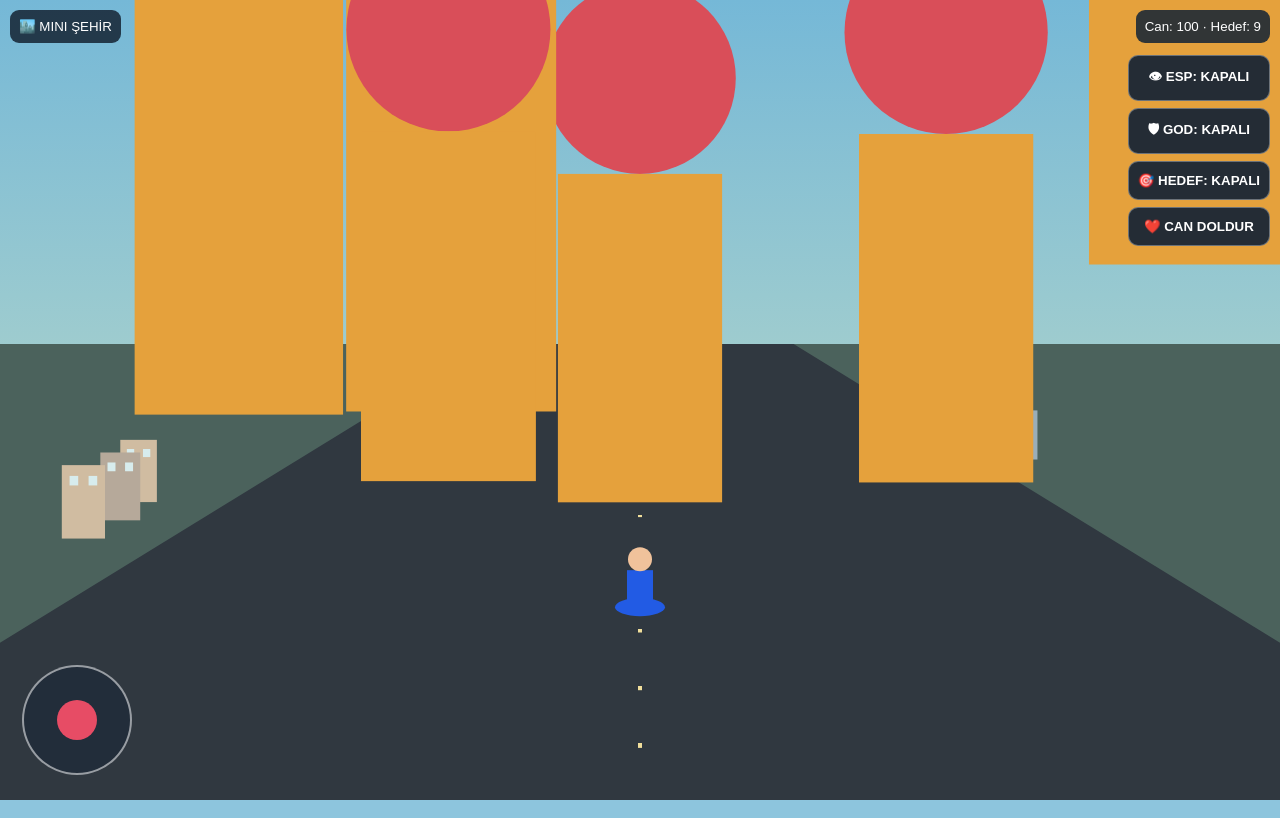
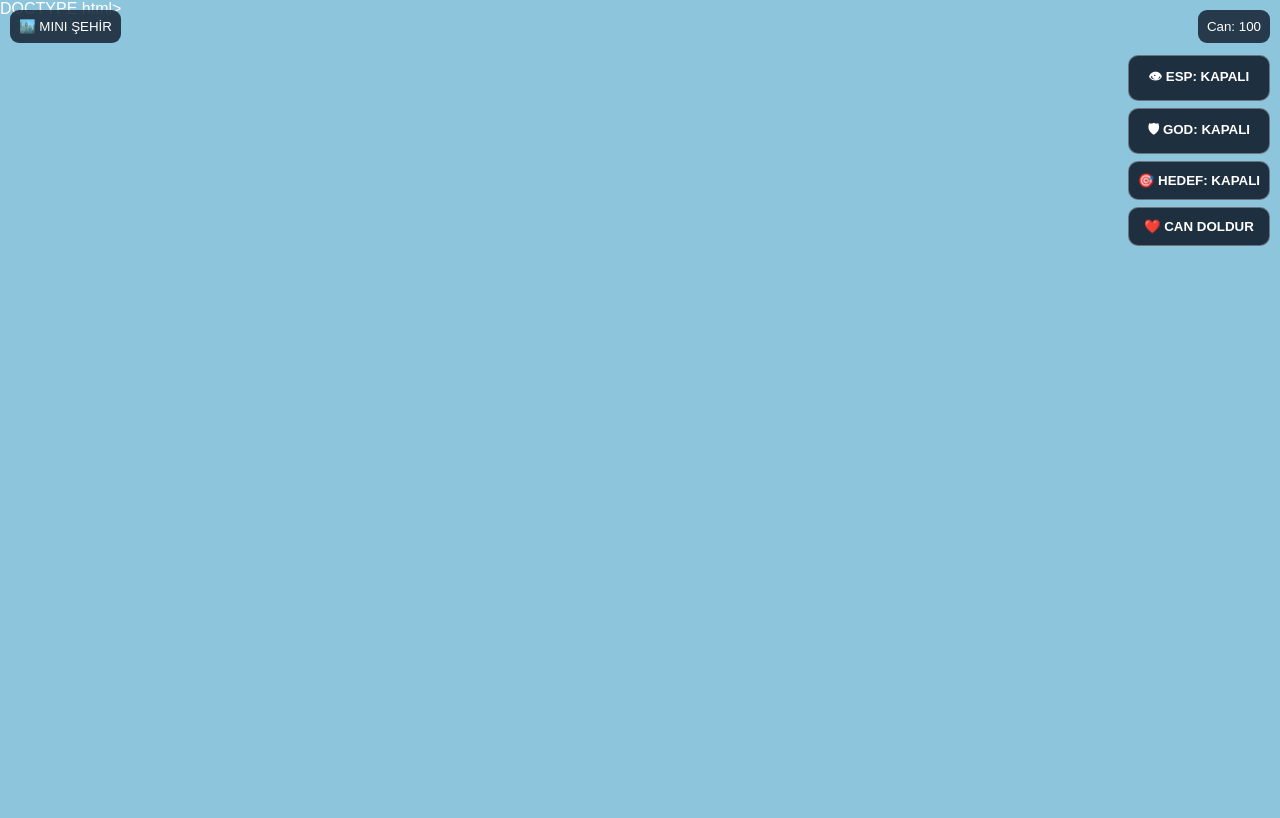
Before and after one commit to Enzo5689/-RPGrand-ModMenu, a plain HTML site: page index.html in a window 1280 px wide. Drawn offline with Linux system fonts and the light colour scheme.

Commit message:
Update index.html

```diff
--- a/index.html
+++ b/index.html
@@ -1,5 +1,4 @@
-
-<!DOCTYPE html>
+DOCTYPE html>
 
 <html lang="tr">
 
@@ -51,130 +50,4 @@ small{background:#172536dd;padding:9px;border-radius:9px}
 
 <button id="aim">🎯 HEDEF: KAPALI</button>
 
-<button id="heal">❤️ CAN DOLDUR</button>
-
-</div>
-
-<div id="joy"><div id="dot"></div></div>
-
-<script>
-
-const c=document.querySelector('#c'),x=c.getContext('2d');
-
-let W,H,px=0,pz=0,hp=100,esp=false,god=false,aim=false,dx=0,dy=0;
-
-function resize(){W=c.width=innerWidth;H=c.height=innerHeight}
-
-onresize=resize;resize();
-
-let people=Array.from({length:9},(_,i)=>({x:Math.sin(i*7)*14,z:Math.cos(i*4)*14,hp:100}));
-
-function button(id,get,set,label){let b=document.getElementById(id);b.onclick=()=>{set(!get());b.classList.toggle('on',get());b.textContent=label+(get()?'AÇIK':'KAPALI')}}
-
-button('esp',()=>esp,v=>esp=v,'👁 ESP: ');
-
-button('god',()=>god,v=>god=v,'🛡 GOD: ');
-
-button('aim',()=>aim,v=>aim=v,'🎯 HEDEF: ');
-
-document.getElementById('heal').onclick=()=>hp=100;
-
-const joy=document.getElementById('joy'),dot=document.getElementById('dot');
-
-let active=false;
-
-function move(e){if(!active)return;let r=joy.getBoundingClientRect(),p=e.touches?e.touches[0]:e;
-
-let a=p.clientX-r.left-r.width/2,b=p.clientY-r.top-r.height/2,l=Math.hypot(a,b)||1;
-
-a*=Math.min(1,35/l);b*=Math.min(1,35/l);dx=a/35;dy=b/35;
-
-dot.style.left=(35+a)+'px';dot.style.top=(35+b)+'px';e.preventDefault()}
-
-function end(){active=false;dx=dy=0;dot.style.left='33px';dot.style.top='33px'}
-
-joy.onpointerdown=e=>{active=true;joy.setPointerCapture(e.pointerId);move(e)};
-
-joy.onpointermove=move;joy.onpointerup=end;joy.onpointercancel=end;
-
-function rect(a,b,w,h,col){x.fillStyle=col;x.fillRect(a,b,w,h)}
-
-function draw(){
-
-x.clearRect(0,0,W,H);
-
-let sky=x.createLinearGradient(0,0,0,H);sky.addColorStop(0,'#75b8d7');sky.addColorStop(1,'#d4e6c4');rect(0,0,W,H,sky);
-
-let horizon=H*.43,scale=Math.min(W,H)*.8;
-
-rect(0,horizon,W,H-horizon,'#4b625c');
-
-x.fillStyle='#303840';x.beginPath();x.moveTo(W*.38,horizon);x.lineTo(W*.62,horizon);x.lineTo(W*1.2,H);x.lineTo(-W*.2,H);x.fill();
-
-for(let i=0;i<8;i++){
-
-let z=(i*7+((pz%7)+7)%7)%56, yy=horizon+z/56*(H-horizon);
-
-rect(W*.5-2,yy,4,Math.max(2,z/10),'#f1df9c');
-
-}
-
-for(let i=0;i<18;i++){
-
-let side=i%2?1:-1,z=(i*13+((pz%13)+13)%13)%75;
-
-let yy=horizon+z/75*(H-horizon),sz=8+z*1.1;
-
-let xx=W/2+side*(W*.12+z*W/100)+Math.sin(i*9)*20;
-
-rect(xx-sz/2,yy-sz*1.7,sz,sz*1.7,['#b6a99a','#9aaeb8','#d0bca1','#8da9a2'][i%4]);
-
-rect(xx-sz/2+sz*.18,yy-sz*1.45,sz*.2,sz*.22,'#d7eced');
-
-rect(xx+sz*.12,yy-sz*1.45,sz*.2,sz*.22,'#d7eced');
-
-}
-
-let visible=people.filter(p=>p.hp>0);
-
-visible.forEach((p,i)=>{
-
-let rx=p.x-px,rz=p.z-pz,sc=H/(rz+24)*.65;
-
-let xx=W/2+rx*sc*1.8,yy=H*.58+rz*sc*.7;
-
-if(xx<0||xx>W||yy<horizon||yy>H) return;
-
-if(esp){x.strokeStyle='#ff365b';x.lineWidth=2;x.strokeRect(xx-13*sc,yy-45*sc,26*sc,48*sc)}
-
-x.fillStyle=aim&&p===visible[0]?'#ffe05a':'#d94e59';
-
-x.beginPath();x.arc(xx,yy-38*sc,7*sc,0,7);x.fill();
-
-rect(xx-6*sc,yy-31*sc,12*sc,24*sc,'#e5a13c');
-
-});
-
-let sy=H*.73+Math.sin(Date.now()/180)*1;
-
-x.fillStyle='#225be4';x.beginPath();x.ellipse(W/2,sy+24,25,9,0,0,7);x.fill();
-
-rect(W/2-13,sy-13,26,37,'#225be4');
-
-x.fillStyle='#f0c29b';x.beginPath();x.arc(W/2,sy-24,12,0,7);x.fill();
-
-document.getElementById('stats').textContent='Can: '+hp+(god?' · ÖLÜMSÜZ':'')+' · Hedef: '+visible.length;
-
-requestAnimationFrame(draw)}
-
-setInterval(()=>{if(!god&&Math.random()<.08&&hp>0)hp=Math.max(0,hp-1)},1000);
-
-setInterval(()=>{px+=dx*.15;pz+=dy*.15},30);
-
-draw();
-
-</script>
-
-</body>
-
-</html
+<button id="heal">❤️ CAN DOLDUR</-
```
